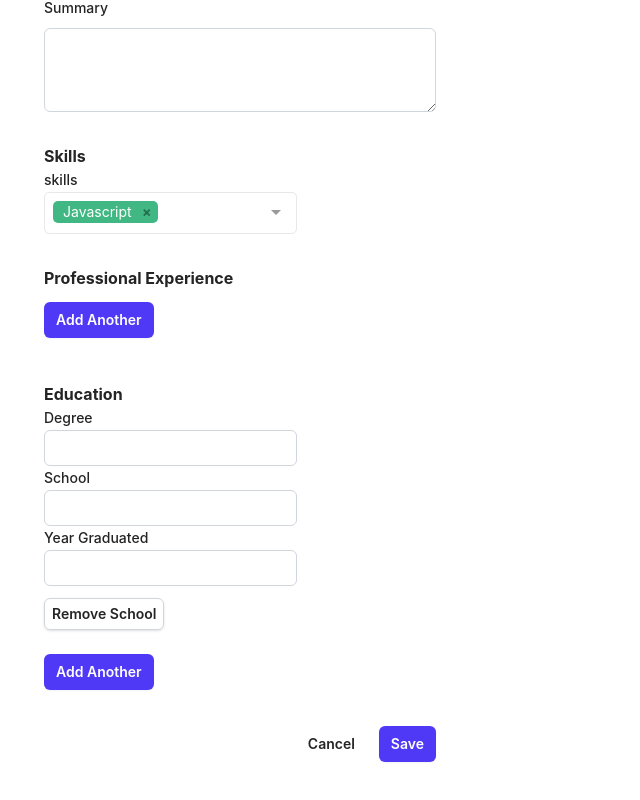
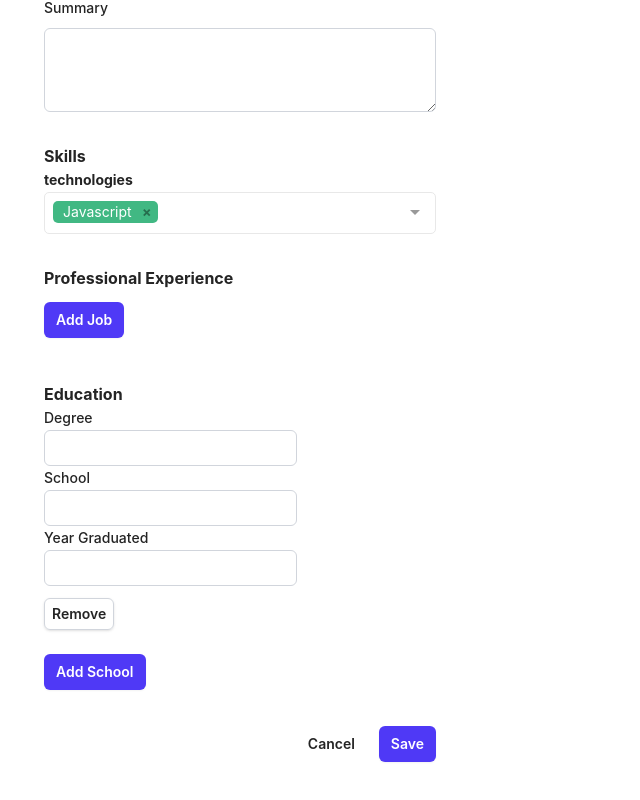
Before and after one commit to jmy-kellogg/tyfyc, a Vue app: page / in a window 1280 px wide. Shown: the part 736-1536 px from the top of the page, without its empty margins (0-640 px from the left). Built offline with nearby package versions, Linux system fonts and the light colour scheme.

Commit message:
fix inputs update cycles

```diff
--- a/src/components/ManualForm.vue
+++ b/src/components/ManualForm.vue
@@ -250,22 +250,8 @@ export default defineComponent({
           </div>
         </div>
         <SkillsVue :skills="skills" />
-        <JobsVue
-          :jobs="jobs"
-          @update="
-            (newJobs) => {
-              this.jobs = newJobs;
-            }
-          "
-        />
-        <EducationVue
-          :education="education || []"
-          @update="
-            (edu) => {
-              this.education = edu;
-            }
-          "
-        />
+        <JobsVue :jobs="jobs" />
+        <EducationVue :education="education" />
       </div>
 
       <div class="mt-6 flex items-center justify-end gap-x-6">
--- a/src/components/inputs/Education.vue
+++ b/src/components/inputs/Education.vue
@@ -4,25 +4,16 @@ import { defineComponent } from "vue";
 export default defineComponent({
   name: "Education",
   props: ["education"],
-  emits: ["update"],
   methods: {
     addNew() {
-      const newEducation = [
-        ...this.education,
-        {
-          degree: "",
-          school: "",
-          gradYear: "",
-        },
-      ];
-
-      this.$emit("update", newEducation);
+      this.education.push({
+        degree: "",
+        school: "",
+        gradYear: "",
+      });
     },
     remove(index) {
-      let newEducation = [...this.education];
-      newEducation.splice(index, 1);
-
-      this.$emit("update", newEducation);
+      this.education.splice(index, 1);
     },
   },
 });
@@ -71,7 +62,7 @@ export default defineComponent({
         class="rounded-md text-sm/6 my-3 px-2 py-1 outline-1 -outline-offset-1 outline-gray-300 font-semibold shadow-sm hover:bg-indigo-300 outline-1"
         @click="remove(index)"
       >
-        Remove School
+        Remove {{ school.school }}
       </button>
     </div>
 
@@ -80,7 +71,7 @@ export default defineComponent({
       class="rounded-md bg-indigo-600 my-3 px-3 py-2 text-sm font-semibold text-white shadow-xs hover:bg-indigo-500 focus-visible:outline-2 focus-visible:outline-offset-2 focus-visible:outline-indigo-600"
       @click="addNew"
     >
-      Add Another
+      Add School
     </button>
   </div>
 </template>
--- a/src/components/inputs/Jobs.vue
+++ b/src/components/inputs/Jobs.vue
@@ -4,28 +4,19 @@ import { defineComponent } from "vue";
 export default defineComponent({
   name: "Jobs",
   props: ["jobs"],
-  emits: ["update"],
   methods: {
     addNew() {
-      const newJobs = [
-        ...this.jobs,
-        {
+      this.jobs.push({
         title: "",
         company: "",
         location: "",
         start: "",
         end: "",
         description: "",
-        },
-      ];
-
-      this.$emit("update", newJobs);
+      });
     },
     remove(index) {
-      let newJobs = [...this.jobs];
-      newJobs.splice(index, 1);
-
-      this.$emit("update", newJobs);
+      this.jobs.splice(index, 1);
     },
   },
 });
@@ -104,7 +95,7 @@ export default defineComponent({
         class="rounded-md text-sm/6 my-3 px-2 py-1 outline-1 -outline-offset-1 outline-gray-300 font-semibold shadow-sm hover:bg-indigo-300 outline-1"
         @click="remove(index)"
       >
-        Remove Job
+        Remove {{ job.company }}
       </button>
     </div>
 
@@ -113,7 +104,7 @@ export default defineComponent({
       class="rounded-md bg-indigo-600 my-3 px-3 py-2 text-sm font-semibold text-white shadow-xs hover:bg-indigo-500 focus-visible:outline-2 focus-visible:outline-offset-2 focus-visible:outline-indigo-600"
       @click="addNew"
     >
-      Add Another
+      Add Job
     </button>
   </div>
 </template>
--- a/src/components/inputs/Skills.vue
+++ b/src/components/inputs/Skills.vue
@@ -106,13 +106,13 @@ export default defineComponent({
 </script>
 
 <template>
-  <div class="sm:col-span-4">
-    <h2>
-      <b>Skills</b>
-    </h2>
-    <label for="degree" class="block text-sm/6 font-medium">skills</label>
+  <div class="col-span-full">
+    <h2><b>Skills</b></h2>
+    <label for="skills" class="block text-sm/6 font-medium">
+      <h2><b>technologies</b></h2>
+    </label>
     <multiselect
-      id="tagging"
+      id="skills"
       tag-placeholder="Add this as new skill"
       placeholder="Search or add a skill"
       label="name"
```
Also changed, not shown: 1 other file (tests, documents, lock files or other folders). Lines whose indentation alone changed are shown as unchanged.
